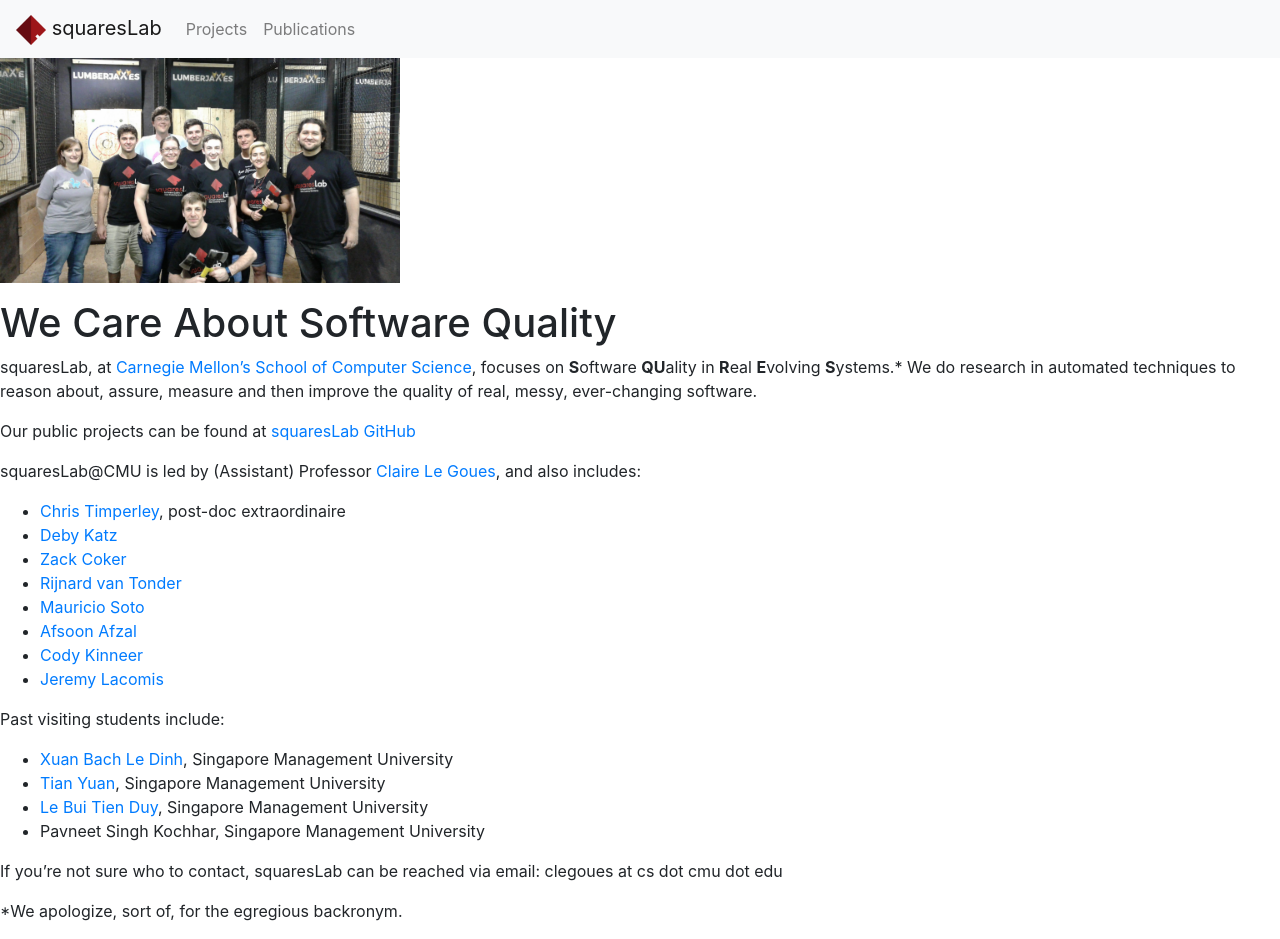
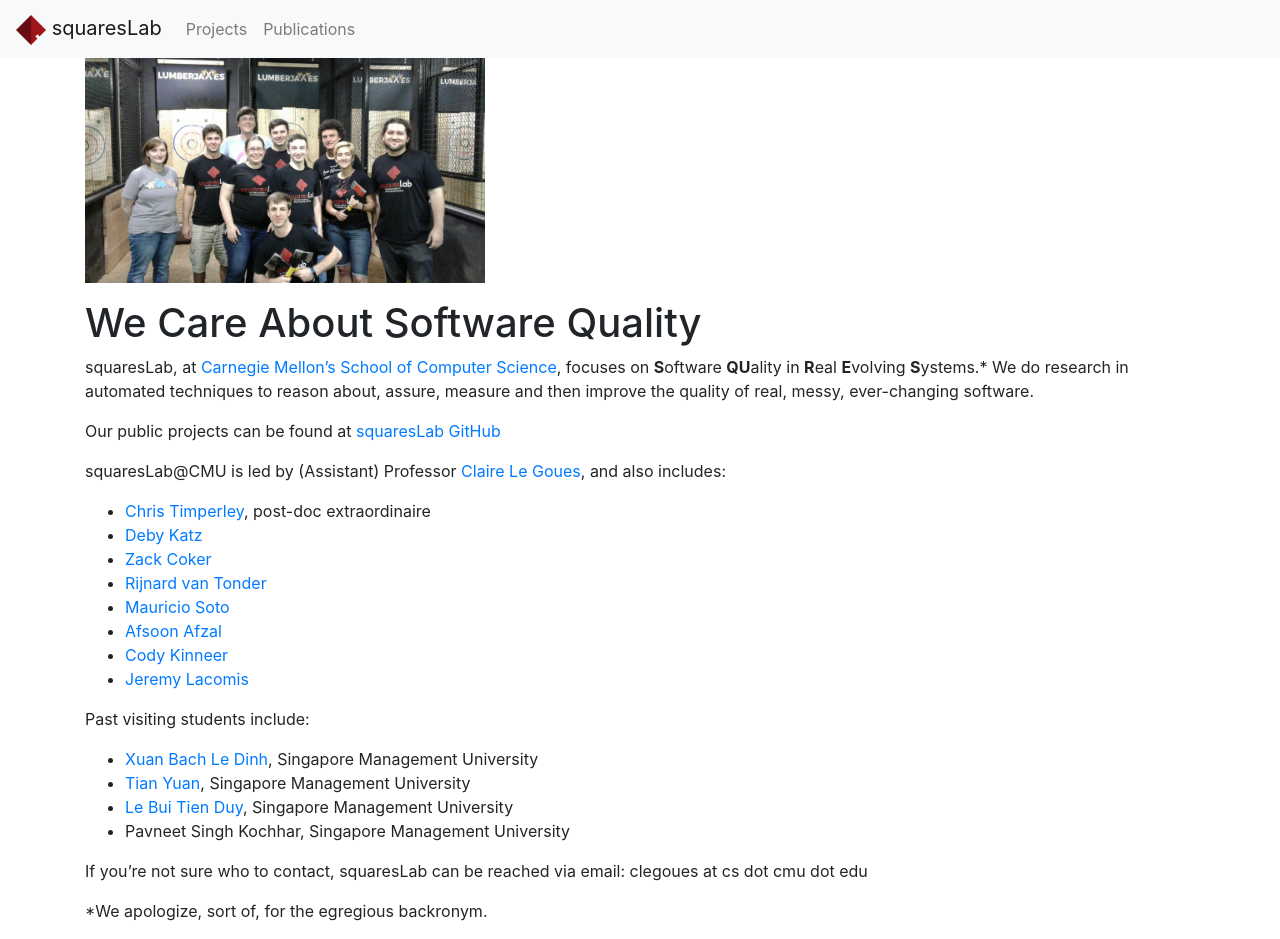
Before and after one commit to squaresLab/squaresLab.github.io, a Jekyll site: the page built from index.md, in a window 1280 px wide. Built offline with Jekyll 4.4.1, drawn with Linux system fonts in a browser that asks for light colours; nearby versions of some CDN libraries.

Commit message:
Who needs a footer anyway?

```diff
--- a/_includes/footer.html
+++ b/_includes/footer.html
@@ -1,7 +1,5 @@
-<div id="footer_wrap" class="outer">
-  <footer class="inner">
-    {% if site.github.is_project_page %}
-    <p class="copyright">{{ site.title | default: site.github.repository_name }} maintained by <a href="{{ site.github.owner_url }}">{{ site.github.owner_name }}</a></p>
-    {% endif %}
-  </footer>
-</div>
+<!-- <footer class="inner"> -->
+<!--   {% if site.github.is_project_page %} -->
+<!--   <p class="copyright">{{ site.title | default: site.github.repository_name }} maintained by <a href="{{ site.github.owner_url }}">{{ site.github.owner_name }}</a></p> -->
+<!--   {% endif %} -->
+<!-- </footer> -->
--- a/_layouts/default.html
+++ b/_layouts/default.html
@@ -6,8 +6,9 @@
   <body>
     {% include nav.html %}
 
-    {{ content }}
-
+    <div class="container">
+      {{ content }}
+    </div>
     {% include footer.html %}
     {% include js.html %}
   </body>
```
